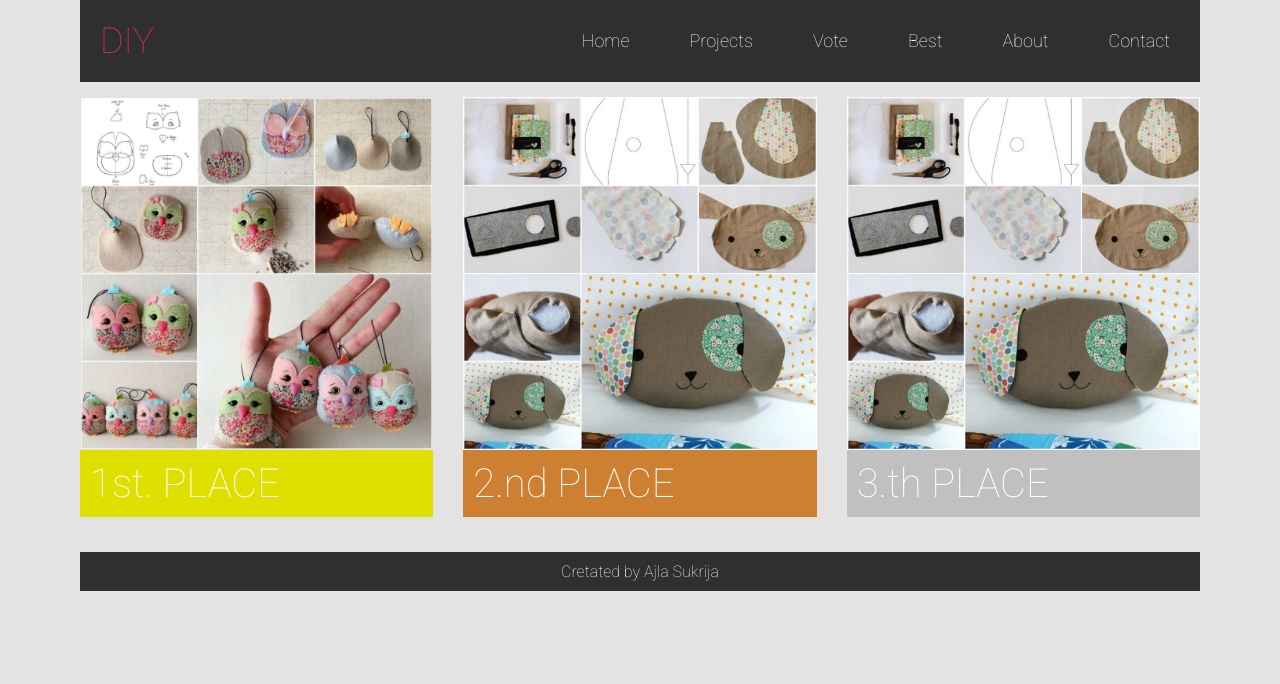
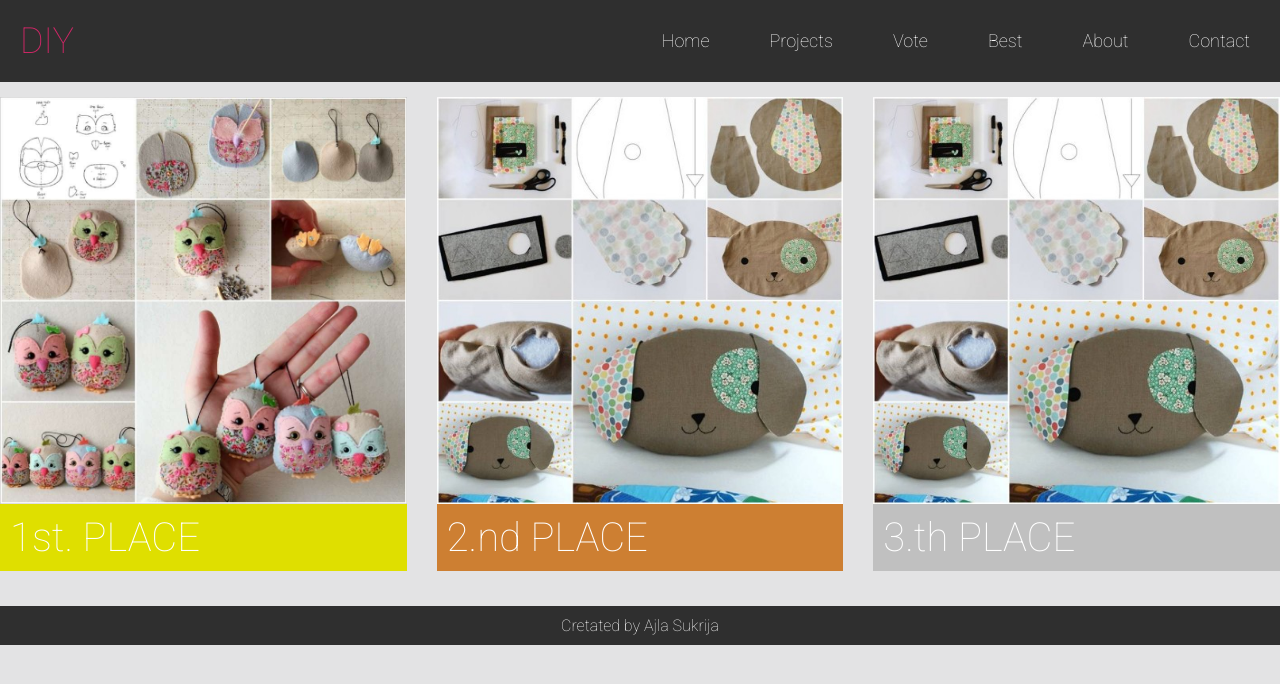
Before and after one commit to Delaylah/DIYtutorial, a PHP site: page /best.html in a window 1280 px wide. Shown: the top 684 px of the page. Run offline with PHP 8.4, Linux system fonts and the light colour scheme.

Commit message:
Update main.css

```diff
--- a/DIY by Ajla Sukrija/css/main.css
+++ b/DIY by Ajla Sukrija/css/main.css
@@ -12,7 +12,7 @@ body{
 }
 
 .container{
-    width:1120px;
+    width:100%;
     margin-left: auto;
     margin-right: auto;
 }
```
